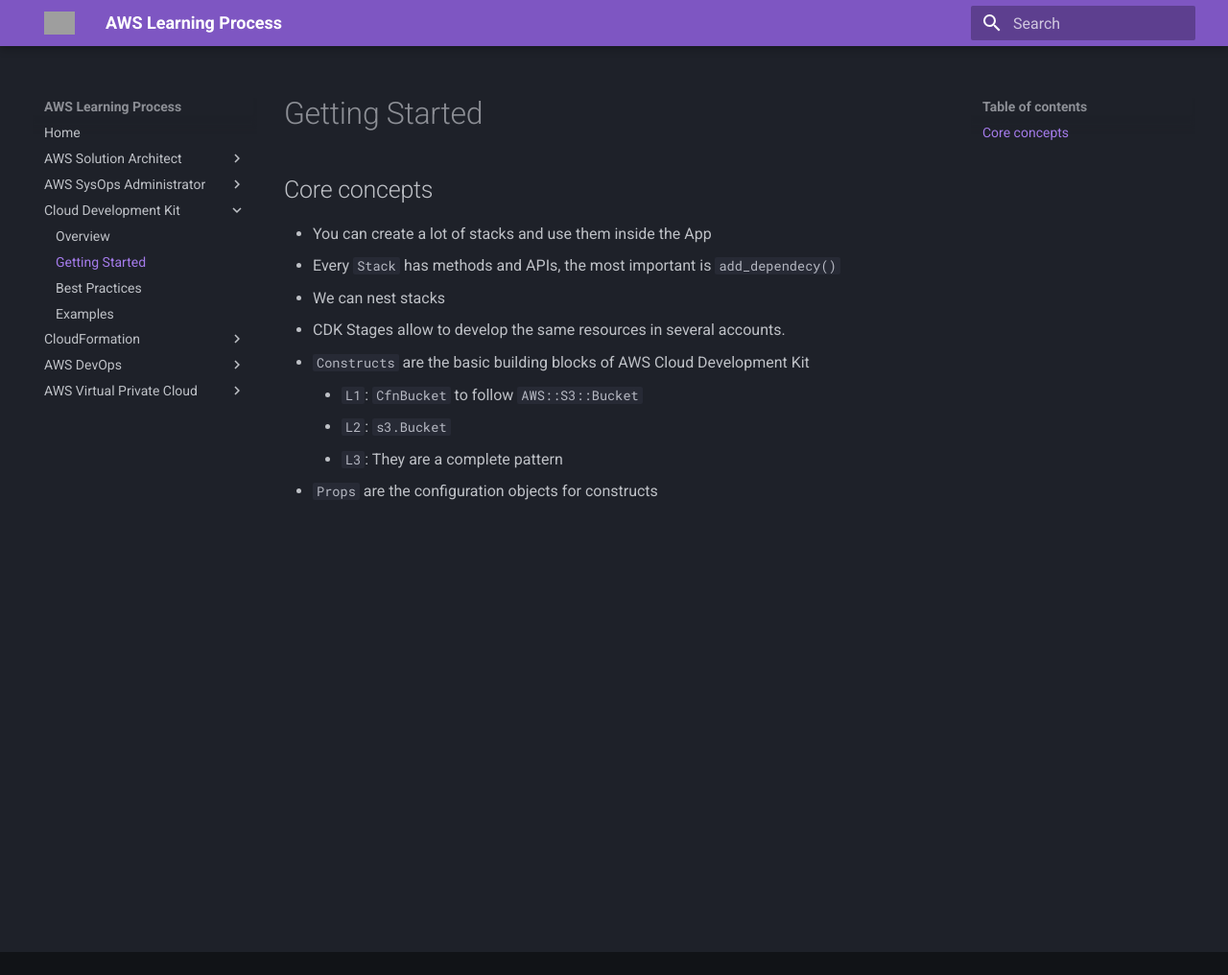
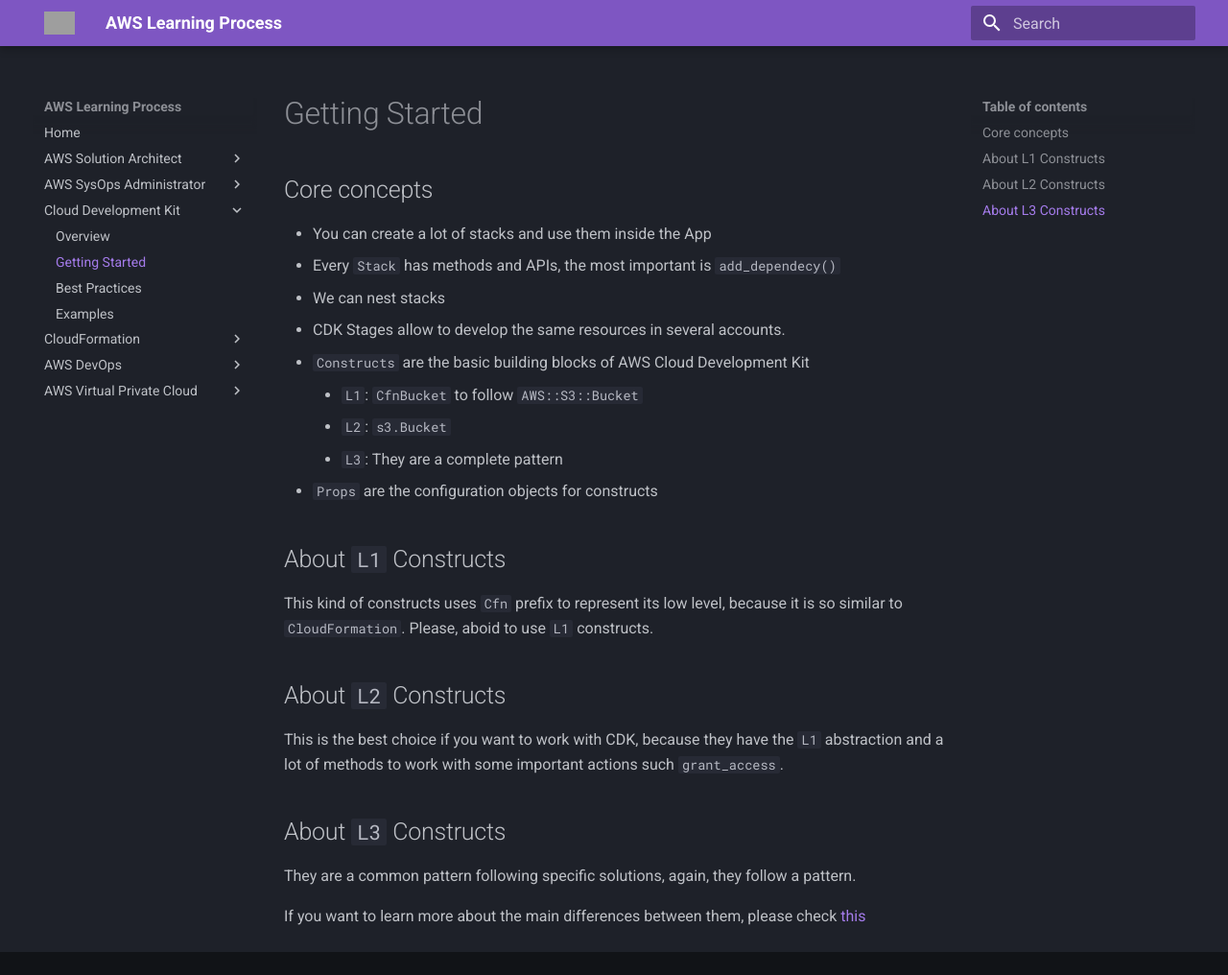
Before and after one commit to janobourian/aws, an MkDocs documentation site: the page built from docs/cdk/getting-started.md, in a window 1280 px wide and 1016 px high. Shown: the whole window at 96% size. Built offline with MkDocs 1.6.1 and Material for MkDocs 9.7.7, drawn with Linux system fonts in a browser that asks for light colours; grey boxes are pictures that could not be loaded.

Commit message:
add: some information about L* Constructs

```diff
--- a/docs/cdk/getting-started.md
+++ b/docs/cdk/getting-started.md
@@ -11,3 +11,17 @@
     * `L2`: `s3.Bucket`
     * `L3`: They are a complete pattern
 * `Props` are the configuration objects for constructs
+
+## About `L1` Constructs
+
+This kind of constructs uses `Cfn` prefix to represent its low level, because it is so similar to `CloudFormation`. Please, aboid to use `L1` constructs.
+
+## About `L2` Constructs
+
+This is the best choice if you want to work with CDK, because they have the `L1` abstraction and a lot of methods to work with some important actions such `grant_access`.
+
+## About `L3` Constructs
+
+They are a common pattern following specific solutions, again, they follow a pattern.
+
+If you want to learn more about the main differences between them, please check [this](https://www.youtube.com/watch?v=PzU-i0rJPGw&t=374s)
```
Also changed, not shown: docs/cdk/overview.md (+1 -0 lines).
